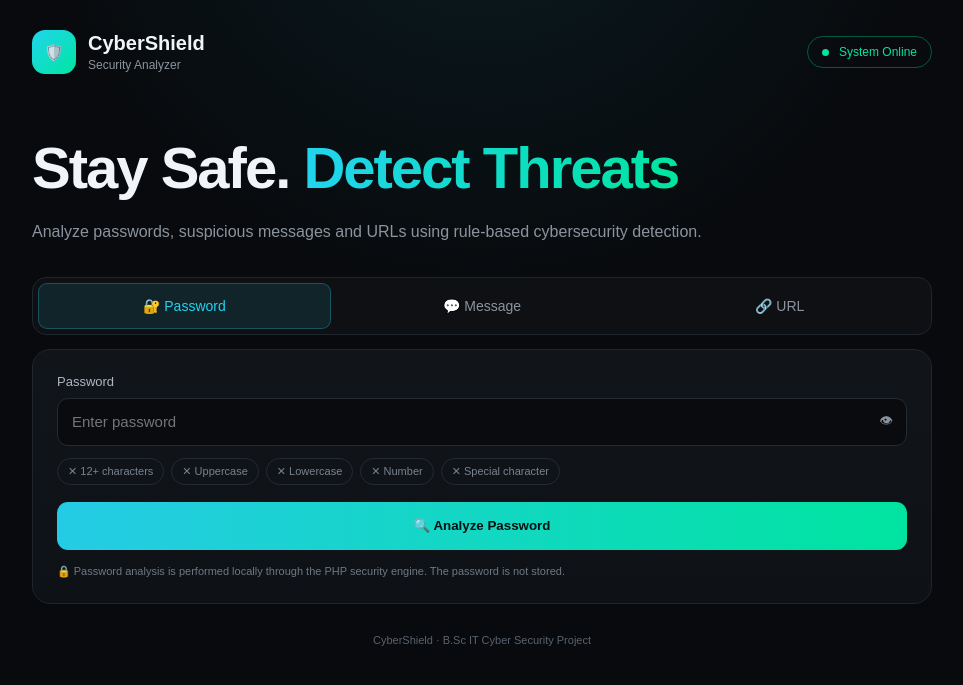
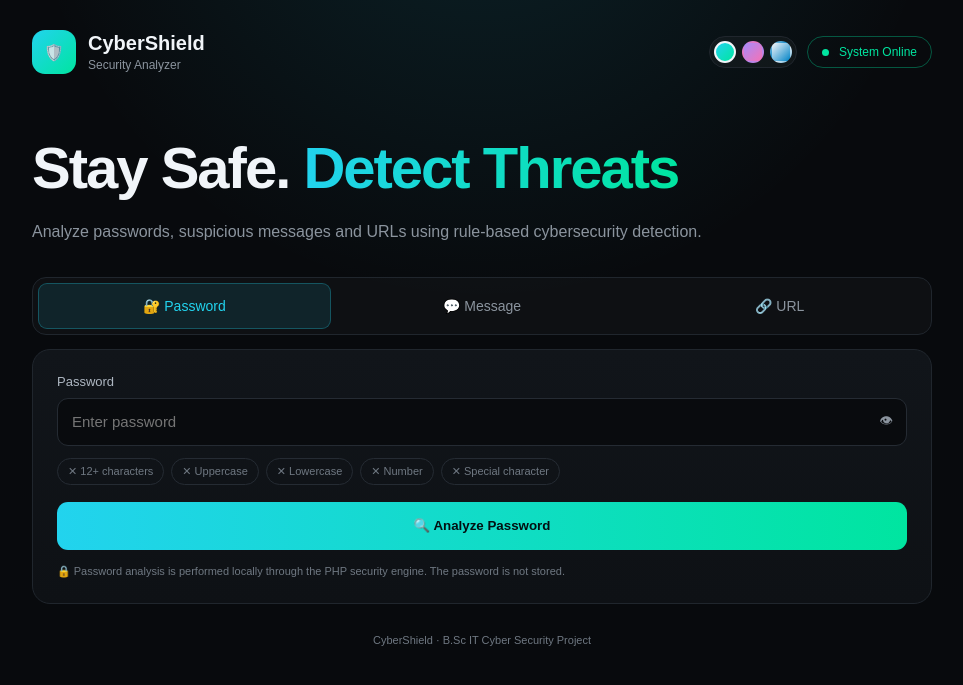
Before and after one commit to Jeyasuriya-pillai/CyberShield_AI_Analyzer, a PHP site: page /?theme=cyber in a window 1280 px wide. Shown: the top 685 px of the page, without its empty margins (158-1121 px from the left). Run offline with PHP 8.4, Linux system fonts and the light colour scheme.

Commit message:
Add switchable themes with style.php and update index.php

```diff
--- a/index.php
+++ b/index.php
@@ -1,4 +1,14 @@
 <?php
+$allowedThemes = ["cyber", "purple", "light"];
+
+if (isset($_GET["theme"]) && in_array($_GET["theme"], $allowedThemes, true)) {
+    $theme = $_GET["theme"];
+    setcookie("cs_theme", $theme, time() + 60 * 60 * 24 * 365, "/");
+} elseif (isset($_COOKIE["cs_theme"]) && in_array($_COOKIE["cs_theme"], $allowedThemes, true)) {
+    $theme = $_COOKIE["cs_theme"];
+} else {
+    $theme = "cyber";
+}
 ?>
 <!DOCTYPE html>
 <html lang="en">
@@ -8,7 +18,7 @@
 
     <title>CyberShield — Security Analyzer</title>
 
-    <link rel="stylesheet" href="style.css">
+    <link rel="stylesheet" href="style.php?theme=<?= htmlspecialchars($theme) ?>">
 </head>
 
 <body>
@@ -17,18 +27,31 @@
 
     <header>
 
-        <div class="logo">
-            🛡️
-        </div>
+        <div class="logo">🛡️</div>
 
         <div class="brand">
             <b>CyberShield</b>
             <small>Security Analyzer</small>
         </div>
 
-        <div class="status">
-            <span></span>
-            System Online
+        <div class="header-right">
+
+            <div class="themes" aria-label="Choose theme">
+                <?php foreach ($allowedThemes as $t): ?>
+                    <a
+                        href="?theme=<?= $t ?>"
+                        class="theme-dot <?= $t ?> <?= $t === $theme ? 'active' : '' ?>"
+                        title="<?= ucfirst($t) ?> theme"
+                        aria-label="<?= ucfirst($t) ?> theme">
+                    </a>
+                <?php endforeach; ?>
+            </div>
+
+            <div class="status">
+                <span></span>
+                System Online
+            </div>
+
         </div>
 
     </header>
@@ -48,97 +71,40 @@
 
 
         <!-- TABS -->
-
         <div class="tabs">
-
-            <button
-                type="button"
-                class="tab active"
-                data-type="password">
-                🔐 Password
-            </button>
-
-            <button
-                type="button"
-                class="tab"
-                data-type="message">
-                💬 Message
-            </button>
-
-            <button
-                type="button"
-                class="tab"
-                data-type="url">
-                🔗 URL
-            </button>
-
+            <button type="button" class="tab active" data-type="password">🔐 Password</button>
+            <button type="button" class="tab" data-type="message">💬 Message</button>
+            <button type="button" class="tab" data-type="url">🔗 URL</button>
         </div>
 
 
         <!-- PASSWORD PANEL -->
-
-        <section
-            id="passwordPanel"
-            class="panel active">
-
+        <section id="passwordPanel" class="panel active">
             <div class="card">
 
-                <label for="password">
-                    Password
-                </label>
+                <label for="password">Password</label>
 
                 <div class="password-box">
-
                     <input
                         id="password"
                         type="password"
                         placeholder="Enter password"
-                        autocomplete="new-password"
-                    >
+                        autocomplete="new-password">
 
-                    <button
-                        type="button"
-                        id="showPassword">
-                        👁
-                    </button>
-
+                    <button type="button" id="showPassword">👁</button>
                 </div>
 
-
                 <div class="requirements">
-
-                    <span id="length">
-                        ✕ 12+ characters
-                    </span>
-
-                    <span id="upper">
-                        ✕ Uppercase
-                    </span>
-
-                    <span id="lower">
-                        ✕ Lowercase
-                    </span>
-
-                    <span id="number">
-                        ✕ Number
-                    </span>
-
-                    <span id="special">
-                        ✕ Special character
-                    </span>
-
+                    <span id="length">✕ 12+ characters</span>
+                    <span id="upper">✕ Uppercase</span>
+                    <span id="lower">✕ Lowercase</span>
+                    <span id="number">✕ Number</span>
+                    <span id="special">✕ Special character</span>
                 </div>
 
-
-                <button
-                    type="button"
-                    id="passwordButton"
-                    class="analyze">
-
+                <button type="button" id="passwordButton" class="analyze">
                     🔍 Analyze Password
-
                 </button>
-
 
                 <div class="privacy-note">
                     🔒 Password analysis is performed locally
@@ -147,42 +113,27 @@
                 </div>
 
             </div>
-
         </section>
 
 
         <!-- MESSAGE PANEL -->
-
-        <section
-            id="messagePanel"
-            class="panel">
-
+        <section id="messagePanel" class="panel">
             <div class="card">
 
-                <label for="message">
-                    Message / Email / SMS
-                </label>
+                <label for="message">Message / Email / SMS</label>
 
                 <textarea
                     id="message"
                     maxlength="5000"
-                    placeholder="Paste a suspicious message, email or SMS here..."
-                ></textarea>
+                    placeholder="Paste a suspicious message, email or SMS here..."></textarea>
 
                 <div class="counter">
                     <span id="count">0</span> / 5000
                 </div>
 
-
-                <button
-                    type="button"
-                    id="messageButton"
-                    class="analyze">
-
+                <button type="button" id="messageButton" class="analyze">
                     🔍 Analyze Message
-
                 </button>
-
 
                 <div class="privacy-note">
                     🛡️ Checks phishing, urgency,
@@ -190,39 +141,24 @@
                 </div>
 
             </div>
-
         </section>
 
 
         <!-- URL PANEL -->
-
-        <section
-            id="urlPanel"
-            class="panel">
-
+        <section id="urlPanel" class="panel">
             <div class="card">
 
-                <label for="url">
-                    Website URL
-                </label>
+                <label for="url">Website URL</label>
 
                 <input
                     id="url"
                     type="text"
                     placeholder="https://example.com"
-                    autocomplete="off"
-                >
+                    autocomplete="off">
 
-
-                <button
-                    type="button"
-                    id="urlButton"
-                    class="analyze">
-
+                <button type="button" id="urlButton" class="analyze">
                     🔍 Scan URL
-
                 </button>
-
 
                 <div class="privacy-note">
                     🔗 Checks HTTPS, IP addresses,
@@ -231,12 +167,10 @@
                 </div>
 
             </div>
-
         </section>
 
 
         <!-- RESULT -->
-
         <div id="result"></div>
 
     </main>
@@ -248,7 +182,6 @@
 
 </div>
 
-
 <script src="script.js"></script>
 
 </body>
--- /dev/null
+++ b/style.php
@@ -0,0 +1,452 @@
+<?php
+header("Content-Type: text/css; charset=UTF-8");
+
+$themes = [
+    "cyber" => [
+        "bg" => "#080a0d", "panel" => "#101318",
+        "card1" => "#11151a", "card2" => "#0e1115",
+        "border" => "#20262d", "input_bg" => "#090b0e", "input_border" => "#252b33",
+        "text" => "#f1f5f9", "muted" => "#8b949e", "label" => "#aeb7c2",
+        "subtle" => "#6f7882", "signal_name" => "#c8d0d8", "body_text" => "#9ca7b2",
+        "cyan" => "#22d3ee", "green" => "#00e5a0",
+        "yellow" => "#ffb020", "red" => "#ff4d6d",
+        "cyan_rgb" => "34,211,238", "green_rgb" => "0,229,160",
+        "overlay_rgb" => "255,255,255", "btn_text" => "#031012",
+    ],
+    "purple" => [
+        "bg" => "#0b0814", "panel" => "#150f24",
+        "card1" => "#1a1330", "card2" => "#130e24",
+        "border" => "#2b2145", "input_bg" => "#0e0a1b", "input_border" => "#33285a",
+        "text" => "#f5f3ff", "muted" => "#9d94c0", "label" => "#b9b0dc",
+        "subtle" => "#8077a6", "signal_name" => "#d6d0f0", "body_text" => "#b0a8d4",
+        "cyan" => "#a78bfa", "green" => "#f472b6",
+        "yellow" => "#fbbf24", "red" => "#fb7185",
+        "cyan_rgb" => "167,139,250", "green_rgb" => "244,114,182",
+        "overlay_rgb" => "255,255,255", "btn_text" => "#1a0b2e",
+    ],
+    "light" => [
+        "bg" => "#f4f6f9", "panel" => "#ffffff",
+        "card1" => "#ffffff", "card2" => "#f9fafc",
+        "border" => "#dde3ea", "input_bg" => "#ffffff", "input_border" => "#c9d2dc",
+        "text" => "#0f172a", "muted" => "#5b6675", "label" => "#334155",
+        "subtle" => "#64748b", "signal_name" => "#1e293b", "body_text" => "#475569",
+        "cyan" => "#0284c7", "green" => "#059669",
+        "yellow" => "#d97706", "red" => "#dc2626",
+        "cyan_rgb" => "2,132,199", "green_rgb" => "5,150,105",
+        "overlay_rgb" => "0,0,0", "btn_text" => "#ffffff",
+    ],
+];
+
+$name = $_GET["theme"] ?? "cyber";
+$t = $themes[$name] ?? $themes["cyber"];
+?>
+:root {
+    --bg: <?= $t["bg"] ?>;
+    --panel: <?= $t["panel"] ?>;
+    --card1: <?= $t["card1"] ?>;
+    --card2: <?= $t["card2"] ?>;
+    --border: <?= $t["border"] ?>;
+    --input-bg: <?= $t["input_bg"] ?>;
+    --input-border: <?= $t["input_border"] ?>;
+    --text: <?= $t["text"] ?>;
+    --muted: <?= $t["muted"] ?>;
+    --label: <?= $t["label"] ?>;
+    --subtle: <?= $t["subtle"] ?>;
+    --signal-name: <?= $t["signal_name"] ?>;
+    --body-text: <?= $t["body_text"] ?>;
+    --cyan: <?= $t["cyan"] ?>;
+    --green: <?= $t["green"] ?>;
+    --yellow: <?= $t["yellow"] ?>;
+    --red: <?= $t["red"] ?>;
+    --cyan-rgb: <?= $t["cyan_rgb"] ?>;
+    --green-rgb: <?= $t["green_rgb"] ?>;
+    --overlay-rgb: <?= $t["overlay_rgb"] ?>;
+    --btn-text: <?= $t["btn_text"] ?>;
+}
+
+* { box-sizing: border-box; }
+
+body {
+    margin: 0;
+    min-height: 100vh;
+    background:
+        radial-gradient(circle at 50% -20%, rgba(var(--cyan-rgb), .12), transparent 40%),
+        var(--bg);
+    color: var(--text);
+    font-family: Arial, Helvetica, sans-serif;
+}
+
+.wrap {
+    width: min(900px, calc(100% - 36px));
+    margin: auto;
+    padding: 30px 0 50px;
+}
+
+header {
+    display: flex;
+    align-items: center;
+    margin-bottom: 60px;
+}
+
+.logo {
+    width: 44px;
+    height: 44px;
+    display: flex;
+    align-items: center;
+    justify-content: center;
+    border-radius: 13px;
+    background: linear-gradient(135deg, var(--cyan), var(--green));
+    margin-right: 12px;
+}
+
+.brand b { display: block; font-size: 20px; }
+.brand small { color: var(--muted); font-size: 12px; }
+
+.header-right {
+    margin-left: auto;
+    display: flex;
+    align-items: center;
+    gap: 10px;
+}
+
+.themes {
+    display: flex;
+    gap: 6px;
+    padding: 4px;
+    border: 1px solid var(--border);
+    border-radius: 30px;
+    background: rgba(var(--overlay-rgb), .03);
+}
+
+.theme-dot {
+    width: 22px;
+    height: 22px;
+    border-radius: 50%;
+    border: 2px solid transparent;
+    display: block;
+    transition: transform .15s;
+}
+.theme-dot:hover { transform: scale(1.15); }
+.theme-dot.active { border-color: var(--text); }
+.theme-dot.cyber  { background: linear-gradient(135deg, #22d3ee, #00e5a0); }
+.theme-dot.purple { background: linear-gradient(135deg, #a78bfa, #f472b6); }
+.theme-dot.light  { background: linear-gradient(135deg, #f4f6f9, #0284c7); }
+
+.status {
+    padding: 8px 14px;
+    border: 1px solid rgba(var(--green-rgb), .35);
+    border-radius: 30px;
+    color: var(--green);
+    font-size: 12px;
+}
+
+.status span {
+    display: inline-block;
+    width: 7px;
+    height: 7px;
+    margin-right: 7px;
+    border-radius: 50%;
+    background: var(--green);
+}
+
+h1 {
+    margin: 0;
+    font-size: clamp(38px, 6vw, 58px);
+    letter-spacing: -2px;
+}
+
+h1 em {
+    font-style: normal;
+    background: linear-gradient(90deg, var(--cyan), var(--green));
+    -webkit-background-clip: text;
+    background-clip: text;
+    color: transparent;
+}
+
+.lead {
+    color: var(--muted);
+    line-height: 1.6;
+    margin: 18px 0 32px;
+}
+
+.tabs {
+    display: flex;
+    gap: 5px;
+    padding: 5px;
+    margin-bottom: 14px;
+    border: 1px solid var(--border);
+    border-radius: 14px;
+    background: rgba(var(--overlay-rgb), .025);
+}
+
+.tab {
+    flex: 1;
+    height: 46px;
+    border: 0;
+    border-radius: 9px;
+    background: transparent;
+    color: var(--muted);
+    cursor: pointer;
+    font-size: 14px;
+}
+
+.tab:hover {
+    color: var(--text);
+    background: rgba(var(--overlay-rgb), .05);
+}
+
+.tab.active {
+    color: var(--cyan);
+    background: rgba(var(--cyan-rgb), .1);
+    box-shadow: inset 0 0 0 1px rgba(var(--cyan-rgb), .28);
+}
+
+.panel { display: none; }
+.panel.active { display: block; }
+
+.card {
+    padding: 24px;
+    border: 1px solid var(--border);
+    border-radius: 18px;
+    background: linear-gradient(180deg, var(--card1), var(--card2));
+}
+
+label {
+    display: block;
+    margin-bottom: 9px;
+    color: var(--label);
+    font-size: 13px;
+}
+
+input,
+textarea {
+    width: 100%;
+    border: 1px solid var(--input-border);
+    border-radius: 11px;
+    outline: none;
+    background: var(--input-bg);
+    color: var(--text);
+    font-family: inherit;
+    font-size: 15px;
+}
+
+input { height: 48px; padding: 0 14px; }
+textarea { min-height: 180px; padding: 14px; resize: vertical; }
+
+input:focus,
+textarea:focus {
+    border-color: var(--cyan);
+    box-shadow: 0 0 0 3px rgba(var(--cyan-rgb), .12);
+}
+
+.password-box { position: relative; }
+.password-box input { padding-right: 50px; }
+
+.password-box button {
+    position: absolute;
+    top: 50%;
+    right: 8px;
+    transform: translateY(-50%);
+    border: 0;
+    background: transparent;
+    color: var(--muted);
+    cursor: pointer;
+}
+
+.requirements {
+    display: flex;
+    flex-wrap: wrap;
+    gap: 7px;
+    margin-top: 12px;
+}
+
+.requirements span {
+    padding: 6px 10px;
+    border: 1px solid var(--input-border);
+    border-radius: 50px;
+    color: var(--subtle);
+    font-size: 11px;
+}
+
+.requirements span.good {
+    color: var(--green);
+    border-color: rgba(var(--green-rgb), .3);
+    background: rgba(var(--green-rgb), .06);
+}
+
+.analyze {
+    width: 100%;
+    height: 48px;
+    margin-top: 17px;
+    border: 0;
+    border-radius: 11px;
+    background: linear-gradient(90deg, var(--cyan), var(--green));
+    color: var(--btn-text);
+    font-weight: bold;
+    cursor: pointer;
+}
+
+.analyze:hover { filter: brightness(1.08); }
+.analyze:disabled { opacity: .6; cursor: wait; }
+
+.privacy-note {
+    margin-top: 13px;
+    color: var(--subtle);
+    font-size: 11px;
+    line-height: 1.5;
+}
+
+.counter {
+    margin-top: 6px;
+    text-align: right;
+    color: var(--subtle);
+    font-size: 11px;
+}
+
+#result { margin-top: 16px; }
+
+.result-card {
+    padding: 23px;
+    border: 1px solid var(--border);
+    border-radius: 18px;
+    background: var(--panel);
+}
+
+.result-top {
+    display: flex;
+    align-items: center;
+    gap: 18px;
+}
+
+.score-box {
+    width: 90px;
+    height: 90px;
+    flex-shrink: 0;
+    display: flex;
+    align-items: baseline;
+    justify-content: center;
+    border: 5px solid var(--cyan);
+    border-radius: 50%;
+}
+
+.score-box strong { margin-top: 28px; font-size: 25px; }
+.score-box span { color: var(--muted); font-size: 11px; }
+.score-box.safe { border-color: var(--green); }
+.score-box.suspicious { border-color: var(--yellow); }
+.score-box.dangerous { border-color: var(--red); }
+
+.result-label {
+    color: var(--muted);
+    font-size: 10px;
+    letter-spacing: 1.5px;
+}
+
+.result-heading h2 { margin: 5px 0; }
+.result-heading h2.safe { color: var(--green); }
+.result-heading h2.suspicious { color: var(--yellow); }
+.result-heading h2.dangerous { color: var(--red); }
+
+.result-heading p {
+    margin: 0;
+    color: var(--muted);
+    font-size: 12px;
+}
+
+.analysis-box {
+    margin-top: 22px;
+    padding: 15px;
+    border-left: 3px solid var(--cyan);
+    background: rgba(var(--cyan-rgb), .05);
+}
+
+.analysis-title { font-weight: bold; margin-bottom: 7px; }
+
+.analysis-box p {
+    margin: 0;
+    color: var(--body-text);
+    line-height: 1.6;
+    font-size: 13px;
+}
+
+.section-title {
+    margin: 22px 0 9px;
+    color: var(--subtle);
+    font-size: 10px;
+    font-weight: bold;
+    letter-spacing: 1.4px;
+}
+
+.signal {
+    display: flex;
+    align-items: center;
+    gap: 10px;
+    min-height: 42px;
+    margin-bottom: 6px;
+    padding: 8px 11px;
+    border: 1px solid var(--border);
+    border-radius: 9px;
+    font-size: 12px;
+}
+
+.signal-icon { width: 20px; font-weight: bold; }
+.signal.good .signal-icon { color: var(--green); }
+.signal.warning .signal-icon { color: var(--yellow); }
+.signal.bad .signal-icon { color: var(--red); }
+
+.signal-name { color: var(--signal-name); }
+
+.signal-detail {
+    margin-left: auto;
+    color: var(--subtle);
+    font-size: 11px;
+}
+
+.tips {
+    color: var(--body-text);
+    line-height: 1.8;
+    font-size: 13px;
+}
+
+.error-card {
+    display: flex;
+    gap: 13px;
+    border-color: rgba(255, 77, 109, .35);
+}
+
+.error-icon { font-size: 22px; }
+.error-card strong { color: var(--red); }
+.error-card p { color: var(--muted); font-size: 12px; }
+
+.loading-card {
+    display: flex;
+    align-items: center;
+    gap: 14px;
+}
+
+.loading-spinner {
+    width: 25px;
+    height: 25px;
+    border: 3px solid var(--border);
+    border-top-color: var(--cyan);
+    border-radius: 50%;
+    animation: spin .8s linear infinite;
+}
+
+@keyframes spin {
+    to { transform: rotate(360deg); }
+}
+
+footer {
+    margin-top: 30px;
+    text-align: center;
+    color: var(--subtle);
+    font-size: 11px;
+}
+
+@media (max-width: 600px) {
+    .wrap { width: calc(100% - 24px); }
+    .status { display: none; }
+    .card { padding: 17px; }
+    .result-top { align-items: flex-start; }
+    .score-box { width: 75px; height: 75px; }
+}
```
